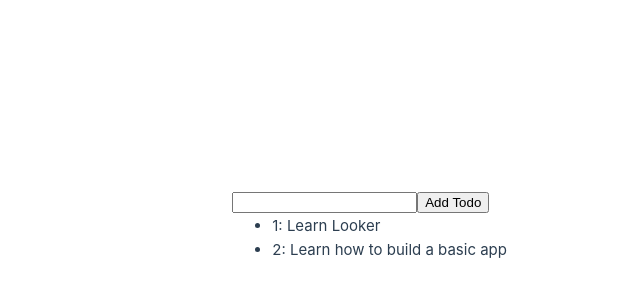
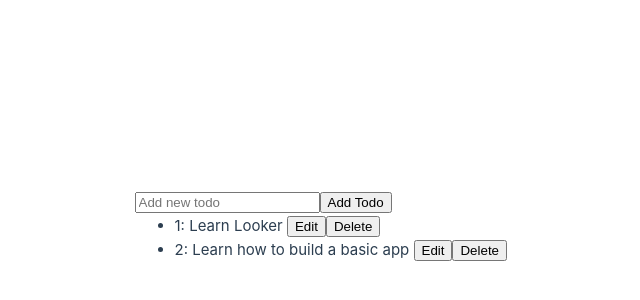
Before and after one commit to phucthor/vuejs-training, a Vue app in the folder 01-first-project/: page / in a window 1280 px wide. Shown: the part 174-474 px from the top of the page, without its empty margins (133-773 px from the left). Built offline with nearby package versions, Linux system fonts and the light colour scheme.

Commit message:
CRUD Todo app

```diff
--- a/01-first-project/src/App.vue
+++ b/01-first-project/src/App.vue
@@ -1,5 +1,6 @@
 <script setup>
 import { computed, ref, reactive } from 'vue'
+
 const todos = reactive([
   {
     id: 1,
@@ -9,13 +10,13 @@ const todos = reactive([
     id: 2,
     text: 'Learn how to build a basic app'
   },
-
 ])
 
 const newTodo = ref('')
+const editingTodo = ref(null)
 
 const addTodo = () => {
-  if(newTodo.value.trim() === '') return
+  if (newTodo.value.trim() === '') return
   const todo = {
     id: todos.length + 1,
     text: newTodo.value
@@ -23,16 +24,61 @@ const addTodo = () => {
   todos.push(todo)
   newTodo.value = ''
 }
+
+const deleteTodo = (id) => {
+  const index = todos.findIndex(todo => todo.id === id)
+  if (index !== -1) {
+    todos.splice(index, 1)
+  }
+}
+
+const editTodo = (todo) => {
+  editingTodo.value = { ...todo }
+}
+
+const updateTodo = () => {
+  if (editingTodo.value && editingTodo.value.text.trim() !== '') {
+    const todo = todos.find(todo => todo.id === editingTodo.value.id)
+    if (todo) {
+      todo.text = editingTodo.value.text
+      editingTodo.value = null
+    }
+  }
+}
+
+const cancelEdit = () => {
+  editingTodo.value = null
+}
 </script>
+
 
 <template>
   <div>
-    <input type="text" v-model="newTodo" @keyup.enter="addTodo"/>
+    <input
+      type="text"
+      v-model="newTodo"
+      @keyup.enter="addTodo"
+      placeholder="Add new todo"
+    />
     <button @click="addTodo">Add Todo</button>
+
     <ul>
-        <li v-for="todo in todos" :key="todo.id">
-          {{ todo.id }}: {{ todo.text}}
-        </li>
+      <li v-for="todo in todos" :key="todo.id">
+        <span v-if="editingTodo === null || editingTodo.id !== todo.id">
+          {{ todo.id }}: {{ todo.text }}
+          <button @click="editTodo(todo)">Edit</button>
+          <button @click="deleteTodo(todo.id)">Delete</button>
+        </span>
+        <span v-else>
+          <input
+            type="text"
+            v-model="editingTodo.text"
+            @keyup.enter="updateTodo"
+          />
+          <button @click="updateTodo">Update</button>
+          <button @click="cancelEdit">Cancel</button>
+        </span>
+      </li>
     </ul>
   </div>
 </template>
```
